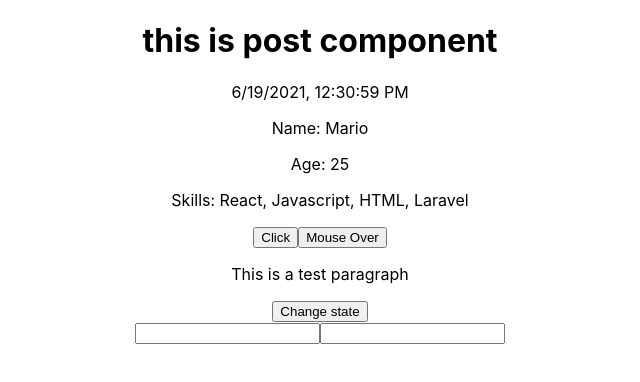
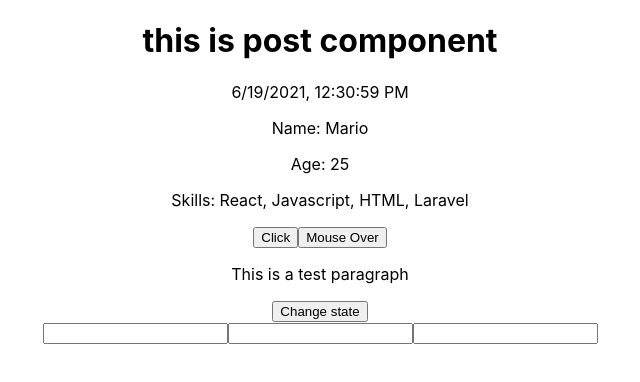
Before and after one commit to danasugu/apppro, a React (Create React App) app: page / in a window 1280 px wide. Shown: the top 382 px of the page, without its empty margins (320-960 px from the left). Built offline with nearby package versions, Linux system fonts and the light colour scheme.

Commit message:
Update Post.js

```diff
--- a/src/components/Post.js
+++ b/src/components/Post.js
@@ -51,6 +51,7 @@ class Post extends Component {
 				<form>
 					<input type='text' name='name' />
 					<input type='email' name='email' />
+					<input type="phone" name="phone" />
 				</form>
 			</div>
 		);
```
